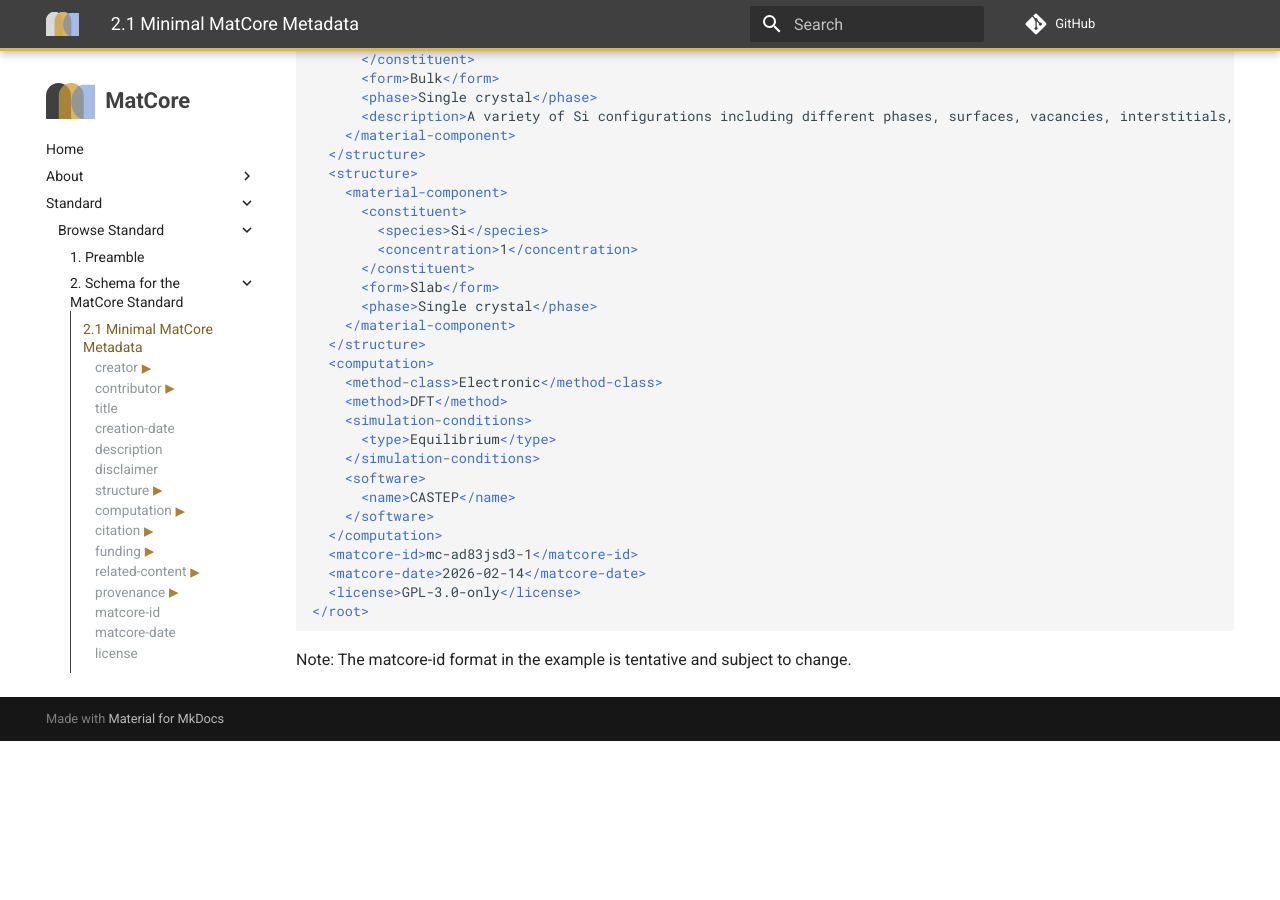
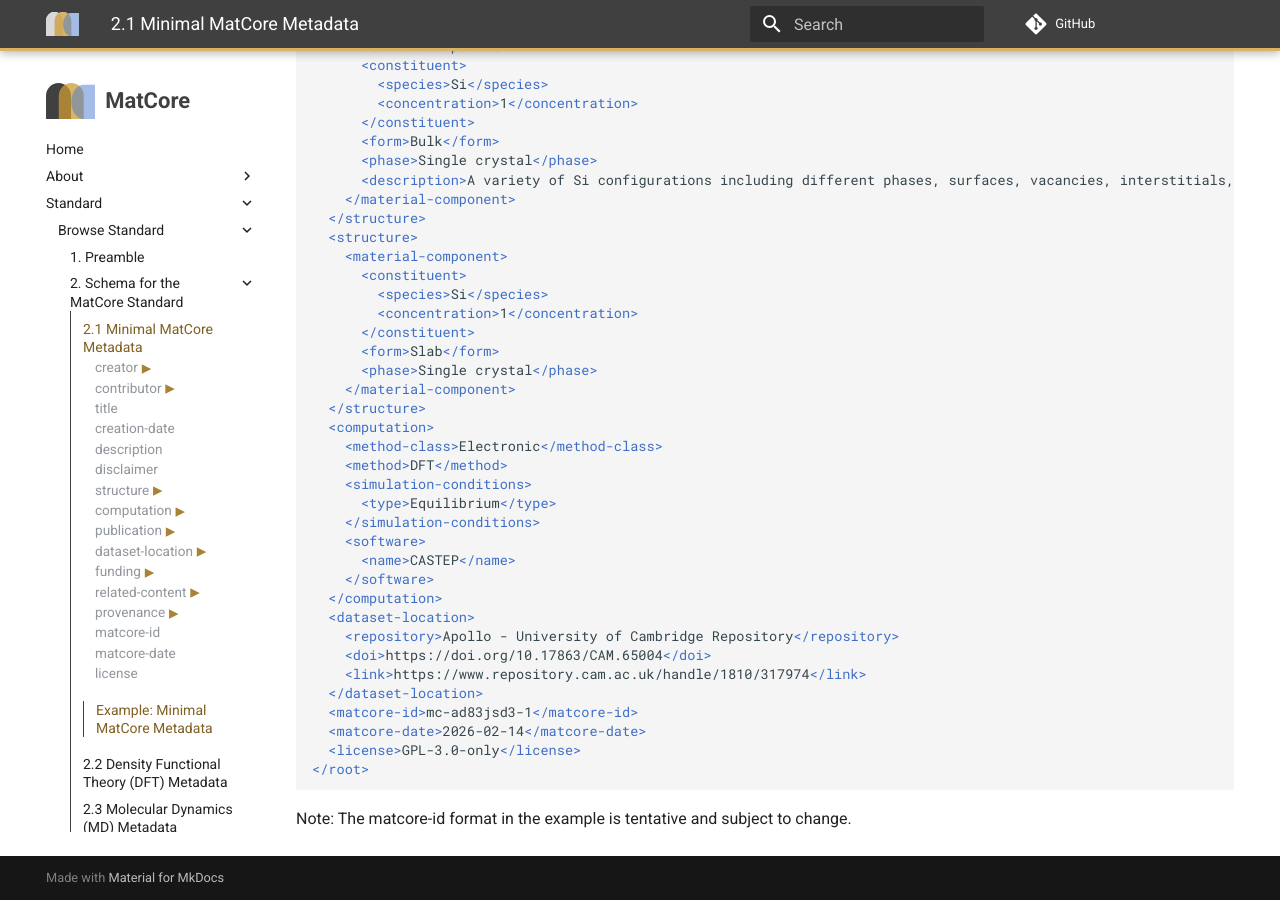
Before and after one commit to matcore-standard/matcore, an MkDocs documentation site: the page built from docs/standard/02-minimal.md, in a window 1280 px wide and 900 px high, scrolled down 1963 px. Built offline with MkDocs 1.6.1 and Material for MkDocs 9.7.7, drawn with Linux system fonts in a browser that asks for light colours; comment, search, counter and statistics services are not loaded; the version menu is left out; before the commit the page ends 2704 px from its top, so only the background shows below that; some of the changed text lies outside the part shown.

Commit message:
Apply 0029: publication and dataset-location
minimal citation did not say whether it meant papers about the dataset
or the place where the dataset is hosted, and no property gave the
latter; the schema's example for related-content › link was the Si
GAP data's own deposit.

- schema/minimal.yaml: citation renamed publication, with a
  description naming papers that describe the dataset and a note
  pointing to dataset-location; new optional, repeatable
  dataset-location after it (repository, doi in Annex I's form,
  link*), noting it is omitted when the metadata accompanies the
  dataset; the Cambridge deposit moves from related-content › link's
  example to dataset-location's doi and link examples.
- examples/minimal.xml: a dataset-location for the Si GAP data in the
  Apollo repository.
- tests/test_properties.py: the citation tests use publication and
  check the rename and its note; a test for dataset-location; the DOI
  pattern test covers five doi properties.
- docs/standard/02-minimal.md: regenerated.
- CLAUDE.md: status entry and the list of changes since 0.5.0.

Co-Authored-By: Claude Opus 5.5 <noreply@anthropic.com>

```diff
--- a/docs/standard/02-minimal.md
+++ b/docs/standard/02-minimal.md
@@ -1040,16 +1040,18 @@ Format: `uri` (JSON Schema 2020-12).
 
 </details>
 
-<details class="note mc-property" id="minimal.citation" markdown="1">
-<summary><span class="mc-name">citation</span><span class="mc-icon mc-i-rep" title="repeatable: may appear more than once" aria-label="repeatable: may appear more than once"><svg width="18" height="18" xmlns="http://www.w3.org/2000/svg" viewBox="0 0 24 24"><path d="M12 6v3l4-4-4-4v3a8 8 0 0 0-8 8c0 1.57.46 3.03 1.24 4.26L6.7 14.8A5.9 5.9 0 0 1 6 12a6 6 0 0 1 6-6m6.76 1.74L17.3 9.2c.44.84.7 1.8.7 2.8a6 6 0 0 1-6 6v-3l-4 4 4 4v-3a8 8 0 0 0 8-8c0-1.57-.46-3.03-1.24-4.26"/></svg></span></summary>
+<details class="note mc-property" id="minimal.publication" markdown="1">
+<summary><span class="mc-name">publication</span><span class="mc-icon mc-i-rep" title="repeatable: may appear more than once" aria-label="repeatable: may appear more than once"><svg width="18" height="18" xmlns="http://www.w3.org/2000/svg" viewBox="0 0 24 24"><path d="M12 6v3l4-4-4-4v3a8 8 0 0 0-8 8c0 1.57.46 3.03 1.24 4.26L6.7 14.8A5.9 5.9 0 0 1 6 12a6 6 0 0 1 6-6m6.76 1.74L17.3 9.2c.44.84.7 1.8.7 2.8a6 6 0 0 1-6 6v-3l-4 4 4 4v-3a8 8 0 0 0 8-8c0-1.57-.46-3.03-1.24-4.26"/></svg></span></summary>
 
-Information that uniquely identifies a source being acknowledged.
+A publication that describes the dataset or the work that produced it, e.g. a journal article or preprint, to be cited when the dataset is used.
 
 | Required | Repeatable |
 |---|---|
 | no | yes |
 
-<details class="note mc-property" id="minimal.citation.reference" markdown="1">
+Note: The location where the dataset itself is stored is given in `dataset-location`.
+
+<details class="note mc-property" id="minimal.publication.reference" markdown="1">
 <summary><span class="mc-name">reference<span class="mc-star" title="required" aria-label="required">*</span></span><span class="mc-icon mc-i-once" title="appears at most once" aria-label="appears at most once"><svg width="18" height="18" xmlns="http://www.w3.org/2000/svg" viewBox="0 0 24 24"><path d="M18 12c0-1-.26-1.96-.7-2.8l1.46-1.46A7.93 7.93 0 0 1 20 12c0 1.39-.36 2.68-1 3.82l-1.5-1.5c.32-.72.5-1.49.5-2.32M2.39 1.73 1.11 3 5.5 7.37C4.55 8.68 4 10.27 4 12c0 1.57.46 3.03 1.24 4.26L6.7 14.8A5.9 5.9 0 0 1 6 12c0-1.17.34-2.26.92-3.19l8.27 8.27c-.93.58-2.02.92-3.19.92v-3l-4 4 4 4v-3c1.73 0 3.32-.55 4.63-1.5l4.21 4.23 1.27-1.27zM12 6v2.8l.1.1L16 5l-4-4v3c-1.38 0-2.68.36-3.82 1l1.5 1.5c.72-.32 1.5-.5 2.32-.5"/></svg></span></summary>
 
 Text that uniquely identifies the source of information being cited.
@@ -1060,7 +1062,7 @@ Text that uniquely identifies the source of information being cited.
 
 </details>
 
-<details class="note mc-property" id="minimal.citation.doi" markdown="1">
+<details class="note mc-property" id="minimal.publication.doi" markdown="1">
 <summary><span class="mc-name">doi</span><span class="mc-icon mc-i-once" title="appears at most once" aria-label="appears at most once"><svg width="18" height="18" xmlns="http://www.w3.org/2000/svg" viewBox="0 0 24 24"><path d="M18 12c0-1-.26-1.96-.7-2.8l1.46-1.46A7.93 7.93 0 0 1 20 12c0 1.39-.36 2.68-1 3.82l-1.5-1.5c.32-.72.5-1.49.5-2.32M2.39 1.73 1.11 3 5.5 7.37C4.55 8.68 4 10.27 4 12c0 1.57.46 3.03 1.24 4.26L6.7 14.8A5.9 5.9 0 0 1 6 12c0-1.17.34-2.26.92-3.19l8.27 8.27c-.93.58-2.02.92-3.19.92v-3l-4 4 4 4v-3c1.73 0 3.32-.55 4.63-1.5l4.21 4.23 1.27-1.27zM12 6v2.8l.1.1L16 5l-4-4v3c-1.38 0-2.68.36-3.82 1l1.5 1.5c.72-.32 1.5-.5 2.32-.5"/></svg></span></summary>
 
 The digital object identifier (DOI) for the source.
@@ -1073,7 +1075,7 @@ Pattern: `https://doi\.org/10\.[^/]+/.+`. Examples: `https://doi.org/10.1000/182
 
 </details>
 
-<details class="note mc-property" id="minimal.citation.link" markdown="1">
+<details class="note mc-property" id="minimal.publication.link" markdown="1">
 <summary><span class="mc-name">link</span><span class="mc-icon mc-i-once" title="appears at most once" aria-label="appears at most once"><svg width="18" height="18" xmlns="http://www.w3.org/2000/svg" viewBox="0 0 24 24"><path d="M18 12c0-1-.26-1.96-.7-2.8l1.46-1.46A7.93 7.93 0 0 1 20 12c0 1.39-.36 2.68-1 3.82l-1.5-1.5c.32-.72.5-1.49.5-2.32M2.39 1.73 1.11 3 5.5 7.37C4.55 8.68 4 10.27 4 12c0 1.57.46 3.03 1.24 4.26L6.7 14.8A5.9 5.9 0 0 1 6 12c0-1.17.34-2.26.92-3.19l8.27 8.27c-.93.58-2.02.92-3.19.92v-3l-4 4 4 4v-3c1.73 0 3.32-.55 4.63-1.5l4.21 4.23 1.27-1.27zM12 6v2.8l.1.1L16 5l-4-4v3c-1.38 0-2.68.36-3.82 1l1.5 1.5c.72-.32 1.5-.5 2.32-.5"/></svg></span></summary>
 
 A URI pointing to a permanent location of the source.
@@ -1083,6 +1085,58 @@ A URI pointing to a permanent location of the source.
 | no | no | string | [] | inapplicable | — |
 
 Format: `uri` (JSON Schema 2020-12). Examples: `https://arxiv.org/abs/1805.01568`.
+
+</details>
+
+</details>
+
+<details class="note mc-property" id="minimal.dataset-location" markdown="1">
+<summary><span class="mc-name">dataset-location</span><span class="mc-icon mc-i-rep" title="repeatable: may appear more than once" aria-label="repeatable: may appear more than once"><svg width="18" height="18" xmlns="http://www.w3.org/2000/svg" viewBox="0 0 24 24"><path d="M12 6v3l4-4-4-4v3a8 8 0 0 0-8 8c0 1.57.46 3.03 1.24 4.26L6.7 14.8A5.9 5.9 0 0 1 6 12a6 6 0 0 1 6-6m6.76 1.74L17.3 9.2c.44.84.7 1.8.7 2.8a6 6 0 0 1-6 6v-3l-4 4 4 4v-3a8 8 0 0 0 8-8c0-1.57-.46-3.03-1.24-4.26"/></svg></span></summary>
+
+A repository where the dataset itself is stored and can be obtained.
+
+| Required | Repeatable |
+|---|---|
+| no | yes |
+
+Note: Omit when the metadata accompanies the dataset itself.
+
+<details class="note mc-property" id="minimal.dataset-location.repository" markdown="1">
+<summary><span class="mc-name">repository</span><span class="mc-icon mc-i-once" title="appears at most once" aria-label="appears at most once"><svg width="18" height="18" xmlns="http://www.w3.org/2000/svg" viewBox="0 0 24 24"><path d="M18 12c0-1-.26-1.96-.7-2.8l1.46-1.46A7.93 7.93 0 0 1 20 12c0 1.39-.36 2.68-1 3.82l-1.5-1.5c.32-.72.5-1.49.5-2.32M2.39 1.73 1.11 3 5.5 7.37C4.55 8.68 4 10.27 4 12c0 1.57.46 3.03 1.24 4.26L6.7 14.8A5.9 5.9 0 0 1 6 12c0-1.17.34-2.26.92-3.19l8.27 8.27c-.93.58-2.02.92-3.19.92v-3l-4 4 4 4v-3c1.73 0 3.32-.55 4.63-1.5l4.21 4.23 1.27-1.27zM12 6v2.8l.1.1L16 5l-4-4v3c-1.38 0-2.68.36-3.82 1l1.5 1.5c.72-.32 1.5-.5 2.32-.5"/></svg></span></summary>
+
+The name of the repository.
+
+| Required | Repeatable | Type | Extent | Kind | Rec. unit |
+|---|---|---|---|---|---|
+| no | no | string | [] | inapplicable | — |
+
+Examples: `Zenodo`, `Materials Cloud Archive`.
+
+</details>
+
+<details class="note mc-property" id="minimal.dataset-location.doi" markdown="1">
+<summary><span class="mc-name">doi</span><span class="mc-icon mc-i-once" title="appears at most once" aria-label="appears at most once"><svg width="18" height="18" xmlns="http://www.w3.org/2000/svg" viewBox="0 0 24 24"><path d="M18 12c0-1-.26-1.96-.7-2.8l1.46-1.46A7.93 7.93 0 0 1 20 12c0 1.39-.36 2.68-1 3.82l-1.5-1.5c.32-.72.5-1.49.5-2.32M2.39 1.73 1.11 3 5.5 7.37C4.55 8.68 4 10.27 4 12c0 1.57.46 3.03 1.24 4.26L6.7 14.8A5.9 5.9 0 0 1 6 12c0-1.17.34-2.26.92-3.19l8.27 8.27c-.93.58-2.02.92-3.19.92v-3l-4 4 4 4v-3c1.73 0 3.32-.55 4.63-1.5l4.21 4.23 1.27-1.27zM12 6v2.8l.1.1L16 5l-4-4v3c-1.38 0-2.68.36-3.82 1l1.5 1.5c.72-.32 1.5-.5 2.32-.5"/></svg></span></summary>
+
+The digital object identifier (DOI) of the dataset in the repository.
+
+| Required | Repeatable | Type | Extent | Kind | Rec. unit |
+|---|---|---|---|---|---|
+| no | no | string | [] | inapplicable | — |
+
+Pattern: `https://doi\.org/10\.[^/]+/.+`. Examples: `https://doi.org/10.17863/CAM.65004`.
+
+</details>
+
+<details class="note mc-property" id="minimal.dataset-location.link" markdown="1">
+<summary><span class="mc-name">link<span class="mc-star" title="required" aria-label="required">*</span></span><span class="mc-icon mc-i-once" title="appears at most once" aria-label="appears at most once"><svg width="18" height="18" xmlns="http://www.w3.org/2000/svg" viewBox="0 0 24 24"><path d="M18 12c0-1-.26-1.96-.7-2.8l1.46-1.46A7.93 7.93 0 0 1 20 12c0 1.39-.36 2.68-1 3.82l-1.5-1.5c.32-.72.5-1.49.5-2.32M2.39 1.73 1.11 3 5.5 7.37C4.55 8.68 4 10.27 4 12c0 1.57.46 3.03 1.24 4.26L6.7 14.8A5.9 5.9 0 0 1 6 12c0-1.17.34-2.26.92-3.19l8.27 8.27c-.93.58-2.02.92-3.19.92v-3l-4 4 4 4v-3c1.73 0 3.32-.55 4.63-1.5l4.21 4.23 1.27-1.27zM12 6v2.8l.1.1L16 5l-4-4v3c-1.38 0-2.68.36-3.82 1l1.5 1.5c.72-.32 1.5-.5 2.32-.5"/></svg></span></summary>
+
+A URI pointing to the dataset in the repository.
+
+| Required | Repeatable | Type | Extent | Kind | Rec. unit |
+|---|---|---|---|---|---|
+| yes | no | string | [] | inapplicable | — |
+
+Format: `uri` (JSON Schema 2020-12). Examples: `https://www.repository.cam.ac.uk/handle/1810/317974`.
 
 </details>
 
@@ -1428,6 +1482,11 @@ Dataset source: [https://doi.org/10.60732/8e9bc5b0](https://doi.org/10.60732/8e9
       <name>CASTEP</name>
     </software>
   </computation>
+  <dataset-location>
+    <repository>Apollo - University of Cambridge Repository</repository>
+    <doi>https://doi.org/10.17863/CAM.65004</doi>
+    <link>https://www.repository.cam.ac.uk/handle/1810/317974</link>
+  </dataset-location>
   <matcore-id>mc-ad83jsd3-1</matcore-id>
   <matcore-date>2026-02-14</matcore-date>
   <license>GPL-3.0-only</license>
```
Also changed, not shown: other parts of docs/standard/02-minimal.md (+1 -1 lines), CLAUDE.md (+4 -2 lines), 3 other files.
